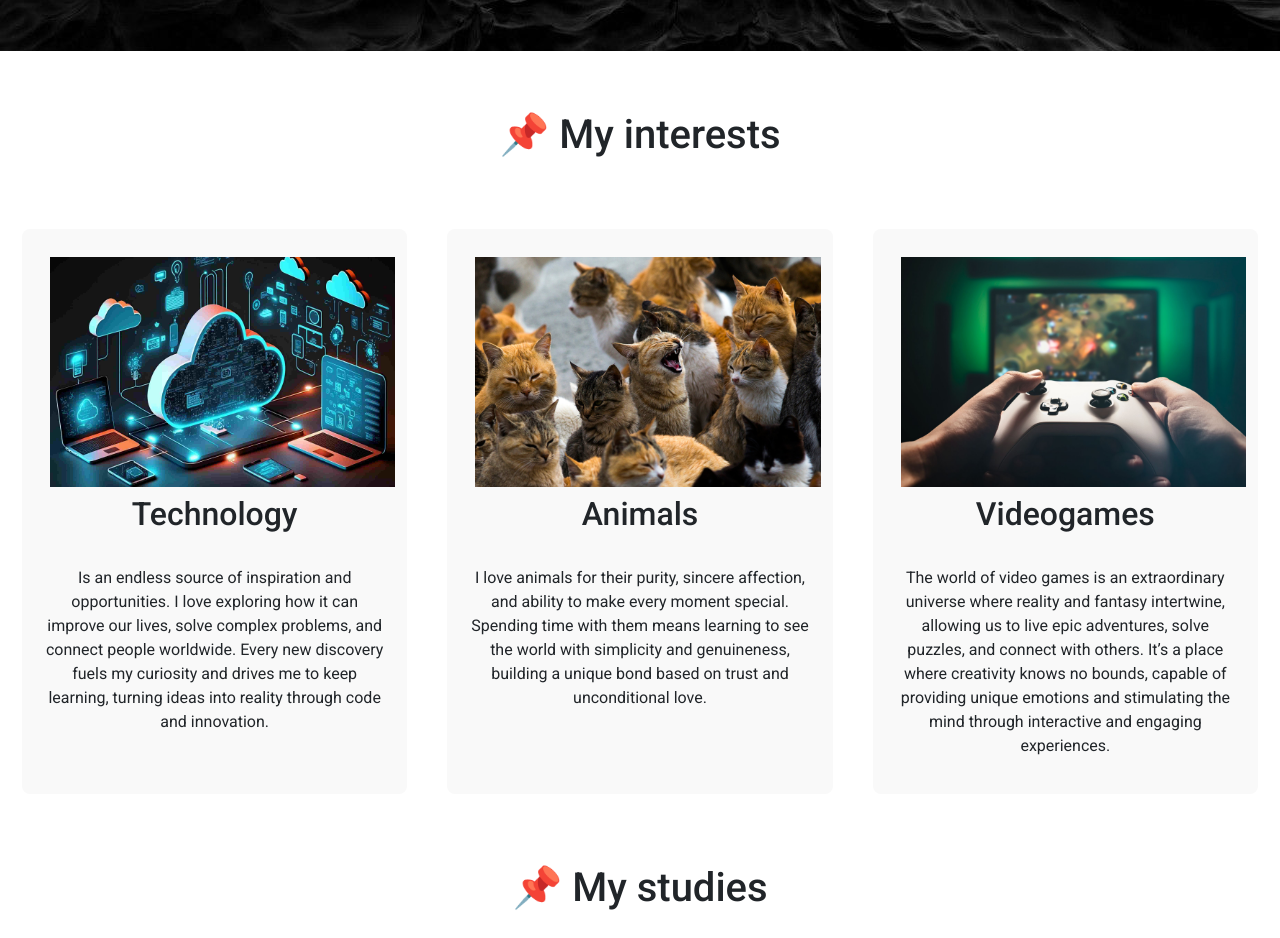
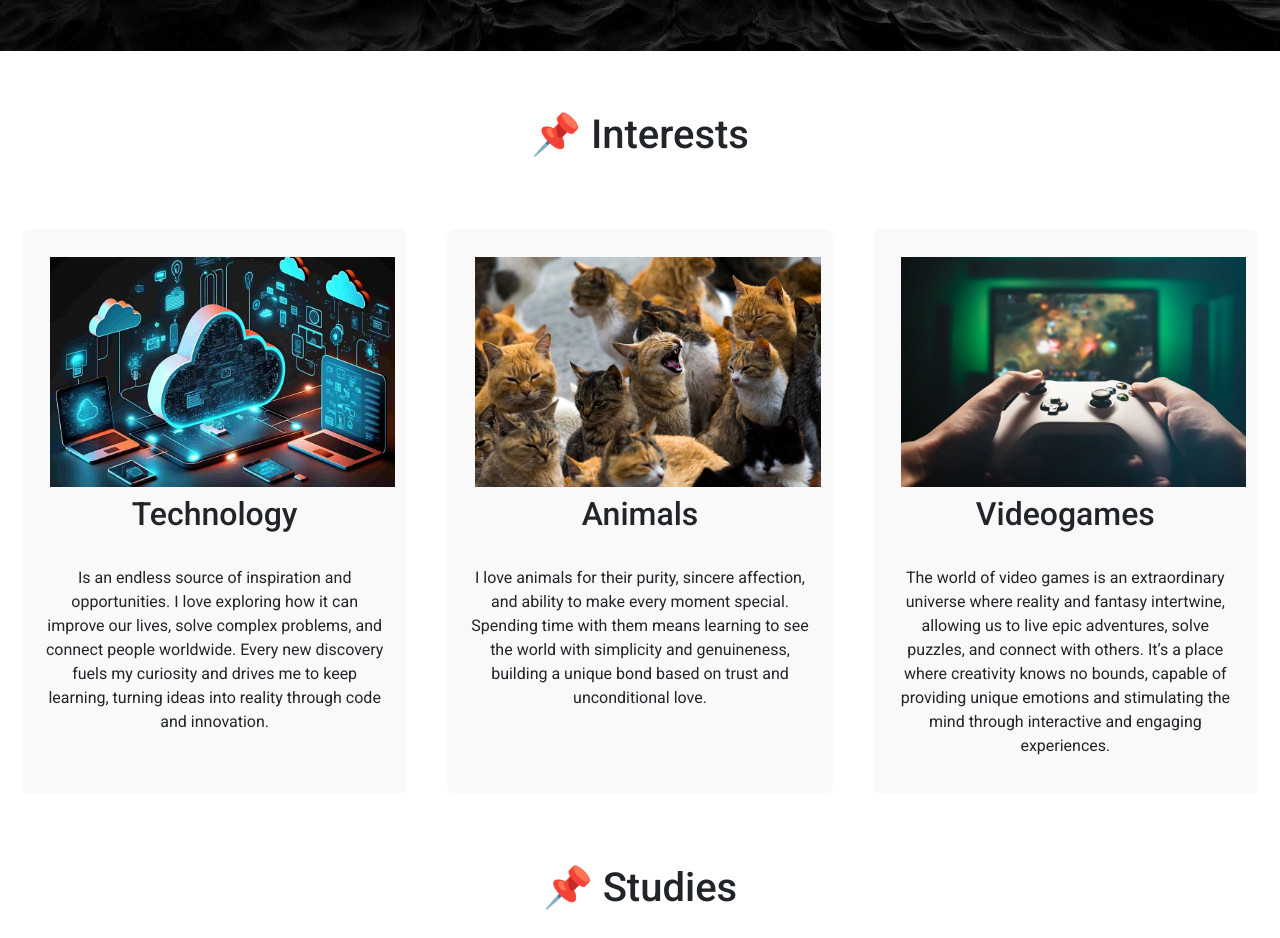
Before and after one commit to Tedokk/Tedokk_Tech, a plain HTML site: page index.html in a window 1280 px wide. Shown: the part 834-1772 px from the top of the page. Drawn offline with nearby package versions, Linux system fonts and the light colour scheme; a web font is replaced by a local one.

Commit message:
Change title

```diff
--- a/index.html
+++ b/index.html
@@ -36,7 +36,7 @@
               <br>
               <a class="profile-gith" href="https://github.com/Tedokk"><button>GitHub Profile</button></a>
             </div>
-            <h1 class="interests">📌 My interests</h1>
+            <h1 class="interests">📌 Interests</h1>
     <div class="section container-fluid">
         <div class="section1">
             <img class="techno img-fluid" src="/img/nuove-tecnologie.jpg" alt="techno">
@@ -58,7 +58,7 @@
         </div>
     </div>
     <div class="my-studies">
-       <h1 class="studies">📌 My studies</h1>
+       <h1 class="studies">📌 Studies</h1>
        </div>
        <div class="container-lg">
        <p class="text-studies">I am studying everything independently, dedicating my time to learning new technologies and improving my skills. <br>
```
